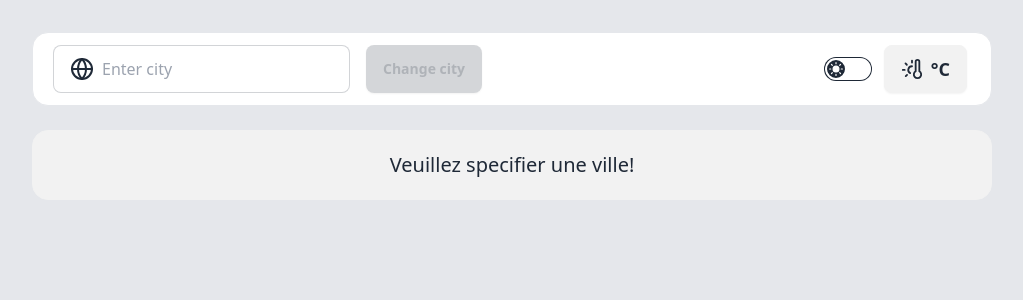
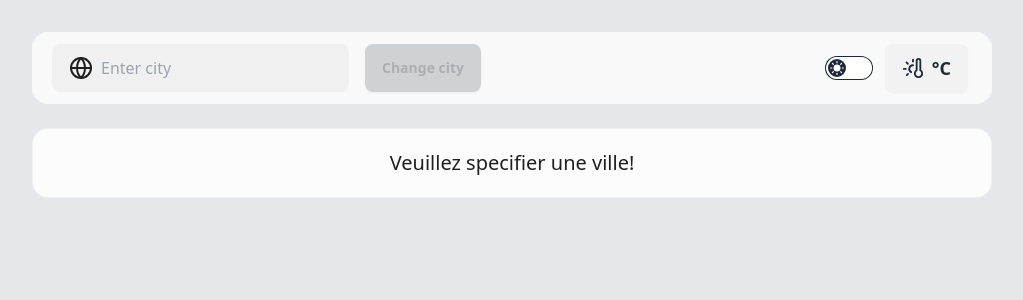
Before and after one commit to anliomar-dev/weatherapp, a React (Vite) app: page / in a window 1280 px wide. Shown: the top 300 px of the page, without its empty margins (128-1151 px from the left). Built offline with nearby package versions, Linux system fonts and the light colour scheme; no server answers.

Commit message:
created separate components, WeatherCardHeader, WeatherrMainIfnos for WeatherCard

```diff
--- /dev/null
+++ b/src/components/WeatherCardHeader.jsx
@@ -0,0 +1,21 @@
+import {getCityTime} from "../../utils.js";
+import {MapPinCheck} from "lucide-react";
+
+function WeatherCardHeader({ timezone, city }) {
+	return (
+	  <div className="flex justify-between items-start w-full px-6 py-2">
+		  <div className="flex flex-col">
+			  <p className="text-2xl text-customPrimary">Current weather</p>
+			  <p className="text-lg font-medium text-customSecondary">
+				  {getCityTime(timezone)}
+			  </p>
+		  </div>
+		  <div className="self-start flex items-center gap-2">
+			  <MapPinCheck/>
+			  <p className="text-2xl">{city}</p>
+		  </div>
+	  </div>
+	)
+}
+
+export default WeatherCardHeader;
--- /dev/null
+++ b/src/components/WeatherMainInfos.jsx
@@ -0,0 +1,21 @@
+function WeatherMainInfos({unit, feels_like, description, tempeture, weatherIcon}) {
+	return (
+	  <div className="flex gap-6 items-center py-5">
+		  <img src={`http://openweathermap.org/img/wn/${weatherIcon}@2x.png`}
+		       alt="weather"/>
+		  <div className="flex align-top">
+			  <span className="text-5xl">{tempeture ?? "N/A"}</span>
+			  <span className="text-2xl">{unit === "metric" ? "°C" : "°F"}</span>
+		  </div>
+		  <div className="flex flex-col">
+						<span>
+							<p className="text-xl font-medium">{description}</p>
+						</span>
+			  <span
+				className="text-lg">feels like {feels_like ?? "N/A"} {unit === "metric" ? "°C" : "°F"}</span>
+		  </div>
+	  </div>
+	);
+}
+
+export default WeatherMainInfos;
--- /dev/null
+++ b/src/components/alert.jsx
@@ -0,0 +1,13 @@
+function Alert({darkMode, message}) {
+	return (
+	  <div role="alert"
+	       className={`alert flex justify-center p-5 mt-6
+		       ${darkMode ? 'text-dark-foreground bg-dark-input' : 'text-foreground bg-card'}`
+	       }
+	  >
+		  <span className="text-xl">{message}</span>
+	  </div>
+	);
+}
+
+export default Alert;
--- a/src/components/currentWeatherCard.jsx
+++ b/src/components/currentWeatherCard.jsx
@@ -1,16 +1,26 @@
-import { useContext, useEffect } from "react";
+import {useContext, useEffect, useState} from "react";
+import useApi from "../hooks/useApi.jsx";
+
+import { LocationContext } from "../hooks/locationProvider.jsx";
+import {ThemeContext} from "../hooks/themeContext.jsx";
 import { UnitContext } from "../hooks/unitProvider.jsx";
-import useApi from "../hooks/useApi.jsx";
-import { LocationContext } from "../hooks/locationProvider.jsx";
+
+import WeatherDetails from "./weatherDetails.jsx";
+import WeatherMainInfos from "./WeatherMainInfos.jsx";
+import WeatherCardHeader from "./WeatherCardHeader.jsx";
+import Alert from "./alert.jsx";
+
+import {getCityTime} from "../../utils.js";
 import { getCityCordinates } from "../../utils.js";
-import WeatherDetails from "./weatherDetails.jsx";
-import {MapPinCheck} from "lucide-react"
-import {getCityTime} from "../../utils.js";
+
+
 
 function CurrentWeatherCard() {
 	const { unit } = useContext(UnitContext);
 	const { city } = useContext(LocationContext);
 	const { weatherData, loading, coordinates, setCoordinates } = useApi(null, null, unit);
+	const {darkMode} = useContext(ThemeContext);
+	const [isCityExist, setIsCityExist] = useState(coordinates.lat && coordinates.lon);
 
 	useEffect(() => {
 		if (city) {
@@ -19,6 +29,9 @@ function CurrentWeatherCard() {
 					const data = await getCityCordinates(city);
 					if(data.lat && data.lon) {
 						setCoordinates({ lat: data.lat, lon: data.lon, unit });
+						setIsCityExist(true);
+					}else{
+						setIsCityExist(false);
 					}
 				} catch (err) {
 					console.error("Error fetching coordinates:", err);
@@ -26,56 +39,36 @@ function CurrentWeatherCard() {
 			};
 			fetchCoordinates();
 		}
-	}, [city, setCoordinates, coordinates.lat, coordinates.lon, unit]);
+	}, [city, setCoordinates, coordinates.lat, coordinates.lon, unit, isCityExist]);
 
 	// Handle case where city is undefined, null or empty
 	if (!city) {
-		return (
-		  <div role="alert" className="alert flex justify-center p-5 mt-6">
-			  <span className="text-xl">Veuillez specifier une ville!</span>
-		  </div>
-		);
+		return(
+		  <Alert darkMode={darkMode} message={`Veuillez specifier une ville!`} />
+		  )
 	}
-
-	if (!weatherData) {
-		return (
-		  <div role="alert" className="alert flex justify-center p-5 mt-6">
-			  <span className="text-xl">Ville introuvable !</span>
-		  </div>
-		);
+	// handle case city does not exist
+	if (!isCityExist) {
+		return(
+		  <Alert darkMode={darkMode} message={`Ville introuvable !`} />
+		)
 	}
 
 	return (
-	  <div className="w-[800px] mt-3 rounded-lg shadow-sm p-5 bg-card dark:bg-dark-card">
+	  <div className={`w-[800px] mt-3 rounded-lg shadow-sm p-5 ${darkMode ? 'bg-dark-card': 'bg-card'}`}>
 		  {!loading ? (
 		    <div className="currentWeatherCard">
-			    <div className="flex justify-between items-start w-full px-6 py-2">
-				    <div className="flex flex-col">
-					    <p className="text-2xl">Current weather</p>
-					    <p className="text-lg font-medium">
-						    {getCityTime(weatherData?.timezone)}
-					    </p>
-				    </div>
-				    <div className="self-start flex items-center gap-2">
-					    <MapPinCheck/>
-					    <p className="text-2xl">{city.charAt(0).toUpperCase() + city.slice(1)}</p>
-				    </div>
-			    </div>
-			    <div className="flex gap-6 items-center py-5">
-				    <img src={`http://openweathermap.org/img/wn/${weatherData?.weather[0]?.icon}@2x.png`}
-				         alt="weather"/>
-				    <div className="flex align-top">
-					    <span className="text-5xl">{weatherData?.main?.temp ?? "N/A"}</span>
-					    <span className="text-2xl">{unit === "metric" ? "°C" : "°F"}</span>
-				    </div>
-				    <div className="flex flex-col">
-						<span>
-							<p className="text-xl font-medium">{weatherData?.weather[0]?.description}</p>
-						</span>
-					    <span
-						  className="text-lg">feels like {weatherData?.main?.feels_like ?? "N/A"} {unit === "metric" ? "°C" : "°F"}</span>
-				    </div>
-			    </div>
+			    <WeatherCardHeader
+			        timezone={getCityTime(weatherData?.timezone)}
+			        city={city.charAt(0).toUpperCase() + city.slice(1)}
+			    />
+			    <WeatherMainInfos
+			      unit={unit}
+			      feels_like={weatherData?.feels_like ?? "N/A"}
+			      description={weatherData?.weather[0]?.description ?? "N/A"}
+			      tempeture={weatherData?.main?.temp ?? "N/A"}
+			      weatherIcon={weatherData?.weather[0]?.icon}
+			    />
 			    {weatherData && weatherData.wind && (
 				  <WeatherDetails
 				    city={city}
--- a/src/components/navbar.jsx
+++ b/src/components/navbar.jsx
@@ -7,7 +7,7 @@ import UnitController from "./unitController.jsx";
 function Navbar() {
 	const {darkMode} = useContext(ThemeContext);
 	return (
-	  <div className={`navbar border rounded-2xl px-5 ${darkMode ? 'bg-black': 'bg-base-100'}`}>
+	  <div className={`navbar rounded-2xl px-5 ${darkMode ? 'bg-dark-card': 'bg-background'}`}>
 		  <div className="flex-1 gap-4">
 			  <SearchBar/>
 		  </div>
--- a/src/components/searchbar.jsx
+++ b/src/components/searchbar.jsx
@@ -1,10 +1,12 @@
 import {Globe} from "lucide-react";
 import {useContext, useState, useRef} from "react";
 import {LocationContext} from "../hooks/locationProvider.jsx";
+import {ThemeContext} from "../hooks/themeContext.jsx";
 function SearchBar() {
 	const { changeCity } = useContext(LocationContext);
 	const [inputCity, setInputCity] = useState("");
 	const searchBarRef = useRef();
+	const {darkMode} = useContext(ThemeContext);
 	const handleCityChange = () => {
 		changeCity(inputCity);  // Change city based on input
 		searchBarRef.current.value = ""; // Vide l'input après le changement
@@ -13,12 +15,12 @@ function SearchBar() {
 
 	return (
 	  <>
-		  <label className="input input-bordered flex items-center gap-2">
-			  <Globe />
+		  <label className={`input flex items-center gap-2 ${darkMode ? 'bg-dark-input': 'bg-input'}`}>
+			  <Globe className={`${darkMode ? 'text-dark-foreground' : 'text-foreground'}`} />
 			  <input
 			    ref={searchBarRef}
 				type="text"
-				className="grow border-border"
+				className={``}
 				placeholder="Enter city"
 				value={inputCity}
 				onChange={
--- a/src/hooks/useApi.jsx
+++ b/src/hooks/useApi.jsx
@@ -12,7 +12,8 @@ function useApi(lat, lon, unit) {
 	useEffect(() => {
 		if (coordinates.lat && coordinates.lon) {
 			setLoading(true);
-			const url = `https://api.openweathermap.org/data/2.5/weather?lat=${coordinates.lat}&lon=${coordinates.lon}&appid=${appid}&units=${unit}`;
+			const url = `https://api.openweathermap.org/data/2.5/
+			weather?lat=${coordinates.lat}&lon=${coordinates.lon}&appid=${appid}&units=${unit}`;
 
 			fetch(url)
 			  .then(response => response.json())
```
